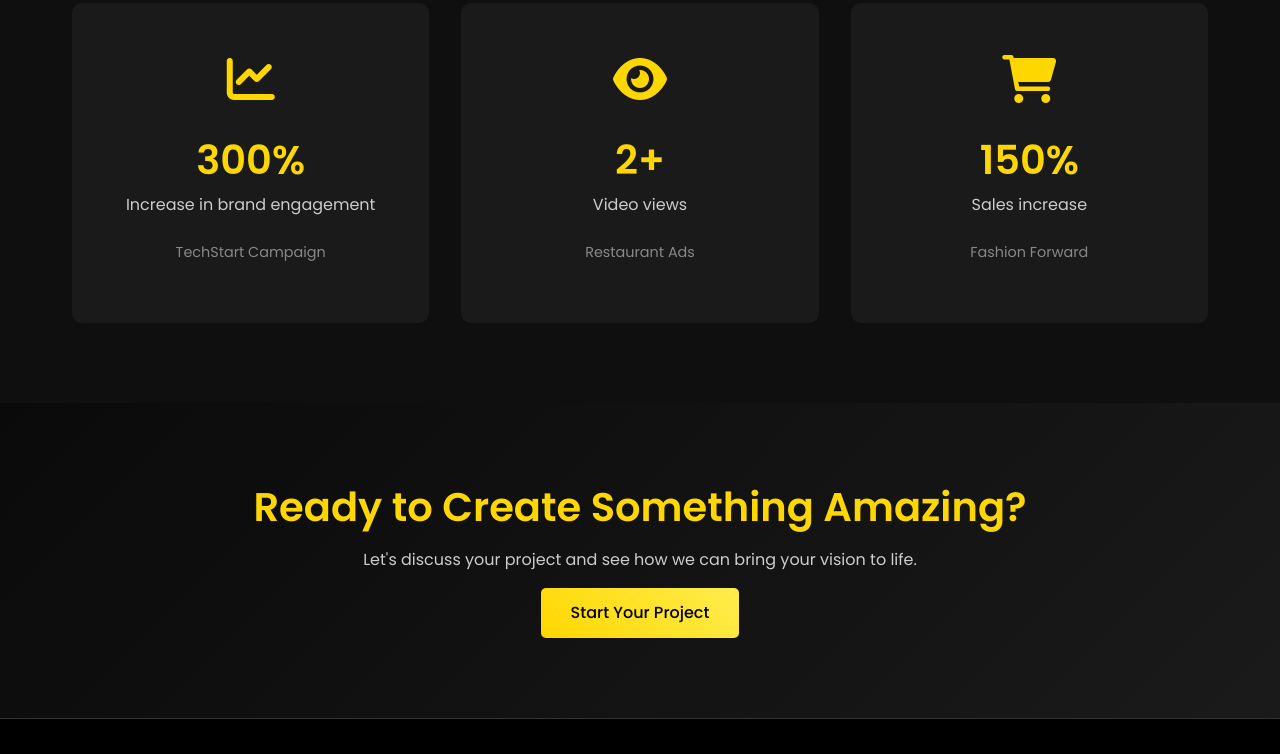
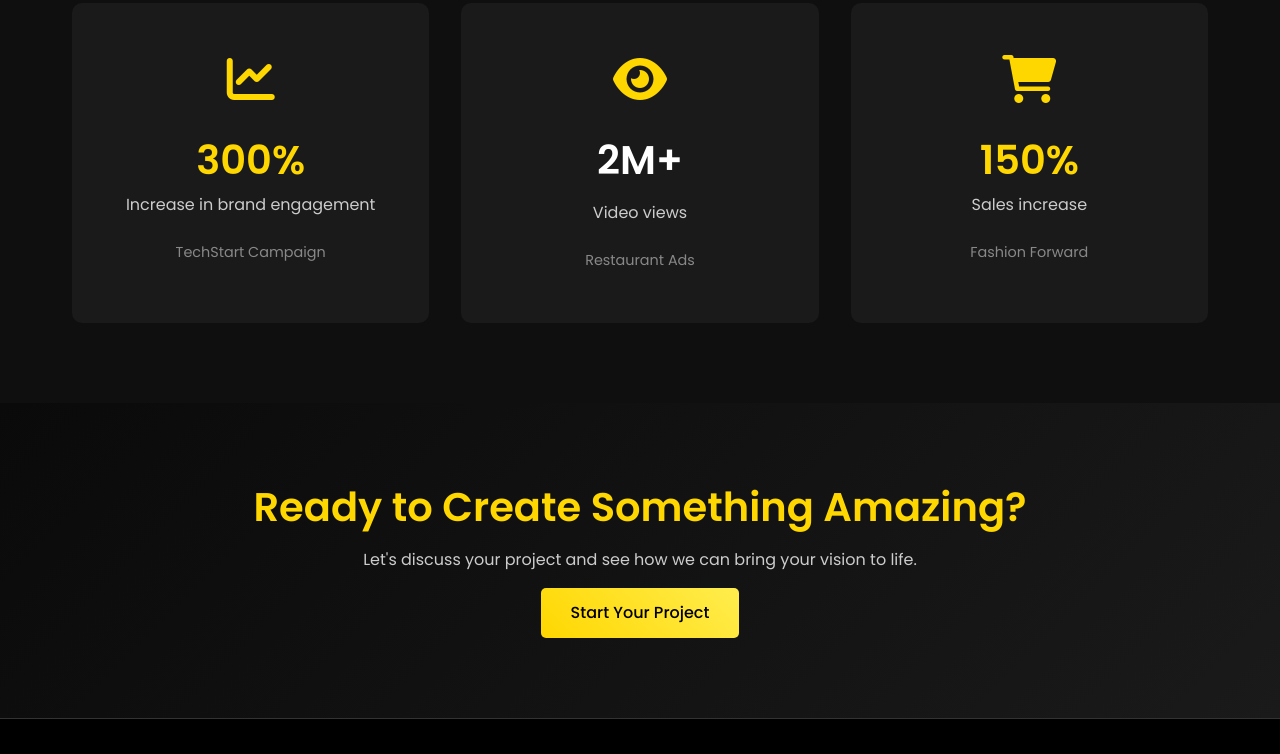
Before and after one commit to amir1328/growthstorymedia, a plain HTML site: page portfolio.html in a window 1280 px wide. Shown: the part 2280-3034 px from the top of the page. Drawn offline with Linux system fonts and the light colour scheme.

Commit message:
Update portfolio.html

```diff
--- a/portfolio.html
+++ b/portfolio.html
@@ -308,7 +308,7 @@
                     <div class="result-icon">
                         <i class="fas fa-eye"></i>
                     </div>
-                    <h3>2m+</h3>
+                    <h2>2M+</h2>
                     <p>Video views</p>
                     <span class="project-name">Restaurant Ads</span>
                 </div>
```
